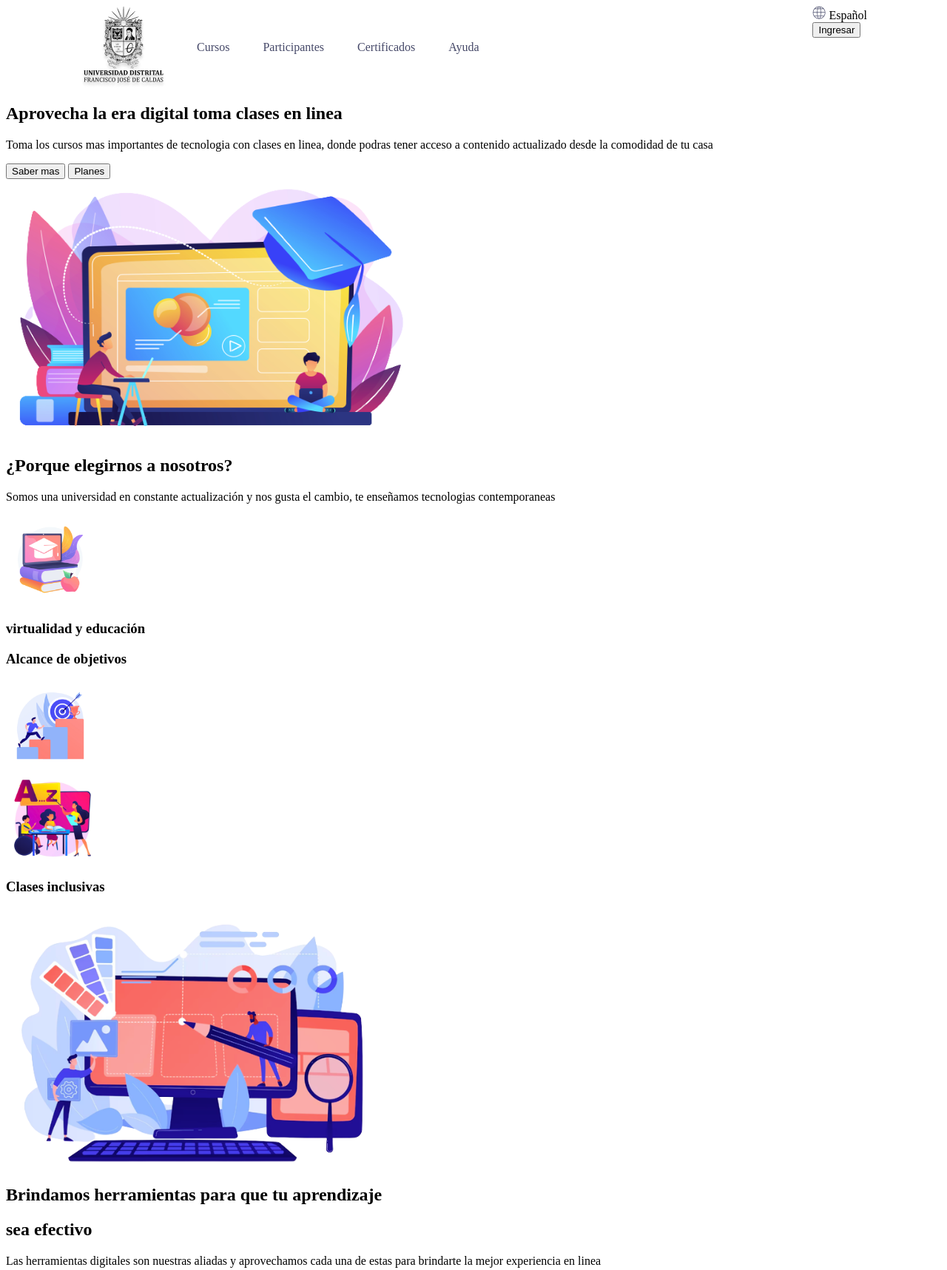
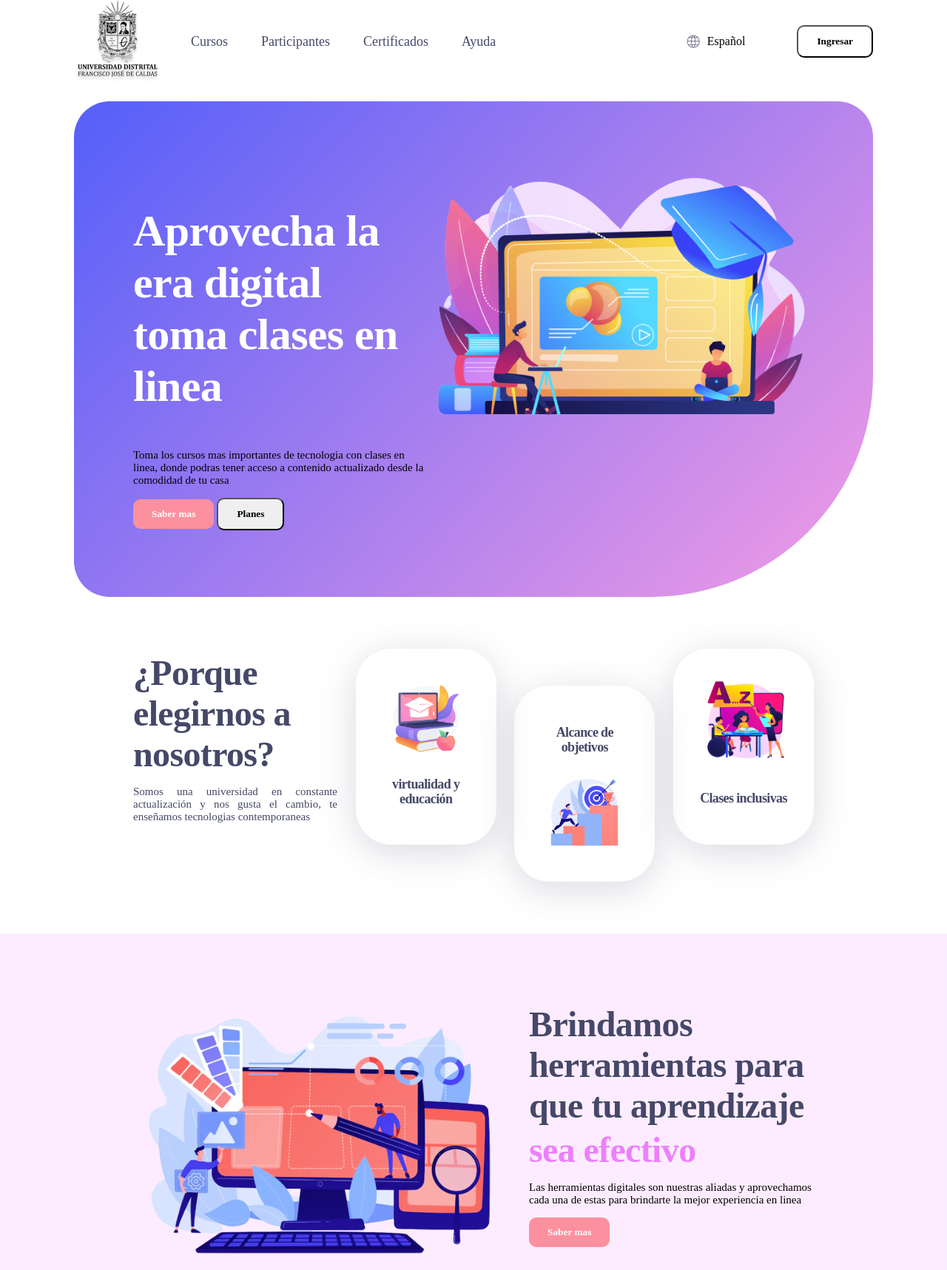
Before and after one commit to Adolforp273/taller-9-full-stack, a plain HTML site: page punto-1-3/index.html in a window 1280 px wide. Shown: the top 1717 px of the page at 74% size. Drawn offline with Linux system fonts and the light colour scheme; a web font is replaced by a local one.

Commit message:
modificacion punto 3 / ajustes html en mayuscualas

```diff
--- a/punto-1-3/index.html
+++ b/punto-1-3/index.html
@@ -36,7 +36,7 @@
         </div>
     </header>
     <main>
-        <section id="Banner">
+        <section id="banner">
             <div>
                 <div>
                     <h1>Aprovecha la era digital toma clases en linea</h1>
@@ -52,32 +52,32 @@
             </div>
             <img src="./public/images/banner-online.png" alt="Online-education" width="550px" height="350px">
         </section>
-        <section id="Section-1">
-            <div class="Section-1__info">
+        <section id="section-1">
+            <div class="section-1__info">
                 <h2>¿Porque elegirnos a nosotros?</h2>
                 <p>Somos una universidad en constante actualización y
                     nos gusta el cambio, te enseñamos tecnologias contemporaneas
                 </p>
             </div>
-            <div class="Section-1__card">
+            <div class="section-1__card">
                 <img src="./public/images/section1-education.png" alt="education" width="120px" height="120px">
                 <h3>virtualidad y educación</h3>
             </div>
-            <div class="Section-1__card section-1__card-down">
+            <div class="section-1__card section-1__card-down">
                 <h3>Alcance de objetivos</h3>
                 <img src="./public/images/section1-goals.png" alt="goals" width="120px" height="120px">
             </div>
-            <div class="Section-1__card">
+            <div class="section-1__card">
                 <img src="./public/images/section1-teach.png" alt="teach" width="120px" height="120px">
                 <h3>Clases inclusivas</h3>
             </div>
         </section>
-        <section id="Section-2">
-            <div class="Section-2__info">
+        <section id="section-2">
+            <div class="section-2__info">
                 <img src="./public/images/section2-tools.png" alt="tools" width="500px" height="350px">
                 <div>
                     <h2>Brindamos herramientas para que tu aprendizaje</h2>
-                    <h2 class="Section-2__sub-pink">sea efectivo</h2>
+                    <h2 class="section-2__sub-pink">sea efectivo</h2>
                     <p>Las herramientas digitales son nuestras aliadas y
                         aprovechamos cada una de estas para brindarte la
                         mejor experiencia en linea
@@ -86,10 +86,10 @@
                 </div>
 
             </div>
-            <div class="Section-2__info">
+            <div class="section-2__info">
                 <div>
                     <h2>Educación pensando en</h2>
-                    <h2 class="Section-2__sub-pink">objetivos alcanzados</h2>
+                    <h2 class="section-2__sub-pink">objetivos alcanzados</h2>
                     <p>
                         Es importante para nosotros que las metas de cada uno de
                         nuestros estudiantes sea alcanzada atraves de nuestro curmsos
--- a/punto-1-3/styles/banner-styles.css
+++ b/punto-1-3/styles/banner-styles.css
@@ -0,0 +1,26 @@
+#banner{
+    display: flex;
+    margin: 25px 100px;
+    padding: 90px 80px;
+    background: linear-gradient(313.18deg, #EE9AE5 3.28%, #5961F9 97.04%);
+    border-radius: 48px 48px 300px 48px;
+}
+h1{
+    margin: opx;
+    color: #fff;
+    font-family: "jost";
+    font-size: 60px;
+    font-weight: 600px;
+    line-height: 70px;
+    letter-spacing: -0.64px;
+}
+banner p{
+    margin: 25px 0px;
+    color: #fff;
+}
+.button..white{
+    padding: 12px 35px;
+    background-color: transparent;
+    color: white;
+    border: 1px solid #fff;
+}
--- a/punto-1-3/styles/footer-styles.css
+++ b/punto-1-3/styles/footer-styles.css
@@ -0,0 +1,42 @@
+#footer{
+    display: flex;
+    justify-content: space-between;
+    align-items: center;
+
+    margin-top: 120px;
+    padding: 20px 100px;
+    background-color: #010851;
+    color: #fff;
+}
+.footer__info{
+    width: 30%;
+}
+input{
+    width: 220px;
+    padding: 12px 20px;
+    margin-right: -15px;
+    border: none;
+    border-radius: 10px;
+    background-color: #45486899;
+}
+.button--pink{
+    background-color: #ED80FD;
+    color: #FFF;
+    border: none;
+}
+table{
+    font-family: "jost";
+    text-align: left;
+}
+tr{
+    height: 80px;
+}
+th{
+    height: 80px;
+}
+td{
+    padding-right: 50px;
+}
+td a{
+    color: #fff;
+}
--- a/punto-1-3/styles/global-styles.css
+++ b/punto-1-3/styles/global-styles.css
@@ -0,0 +1,33 @@
+body{
+    margin: 0px;
+}
+a{
+    font-family: "jost";
+    font-size: 18px;
+}
+button{
+    padding: 12px 25px;
+    font-family: "jost";
+    font-weight:  bold;
+    border-radius: 10px;
+    cursor: pointer;
+}
+.button--orange{
+    margin-right: 10px brown;
+    background-color: #FD909E;
+    color: #fff;
+    border: none;
+}
+P{
+    font-family: "jost";
+    font-size: 15px;
+    font-weight: 300;
+}
+h2{
+    margin: 5px 0px;
+    color: #454868;
+    font-family: "jost";
+    font-size: 48px;
+    line-height: 55px;
+    letter-spacing: -0.64px;
+}
--- a/punto-1-3/styles/header-styles.css
+++ b/punto-1-3/styles/header-styles.css
@@ -17,3 +17,20 @@ header{
     text-decoration: none;
     color: #454868;
 }
+.header__settings{
+    display: flex;
+    align-items: center;
+    gap: 70px;
+}
+.header__settings div{
+    display: flex;
+    align-items: center;
+    gap: 10px;
+    font-family: "jost";
+    font-size: 16px;
+    font-weight: 400;
+}
+.header__settings button{
+    background-color: transparent;
+    border-radius: 1px #45486854;
+}
--- a/punto-1-3/styles/section-1-styles.css
+++ b/punto-1-3/styles/section-1-styles.css
@@ -0,0 +1,38 @@
+#section-1{
+    display: flex;
+    justify-content: space-between;
+    margin: 50px 100px;
+    padding: 20px 80px;
+}
+
+.section-1__info{
+    width: 30%;
+}
+.section-1__info p{
+    color: #454868;
+    text-align: justify;
+}
+
+.section-1__card{
+    display: flex;
+    flex-direction: column;
+    align-items: center;
+    justify-content: space-between;
+    width: min-content;
+    height: 195px;
+    padding: 35px;
+    border-radius: 48px;
+    box-shadow: 0px 10px 50px #45486833;
+}
+.section-1__card-down{
+    margin-top: 50px;
+}
+.section-1__card h3{
+    font-family: "jost";
+    font-size: 18px;
+    color: #454868;
+    line-height: 20px;
+    letter-spacing: -0.64px;
+    text-align: center;
+
+}
--- a/punto-1-3/styles/section-2-styles.css
+++ b/punto-1-3/styles/section-2-styles.css
@@ -0,0 +1,13 @@
+#section-2{
+    padding: 20px  180px;
+    background-color: #ED80FD26;
+}
+
+.section-2__info{
+    display: flex;
+    gap: 35PX;
+    margin: 70PX 0PX;
+}
+.section-2__sub-pink{
+    color: #ED80FD;
+}
```
Also changed, not shown: public/images/punto 3.png (added), 1 other file.
